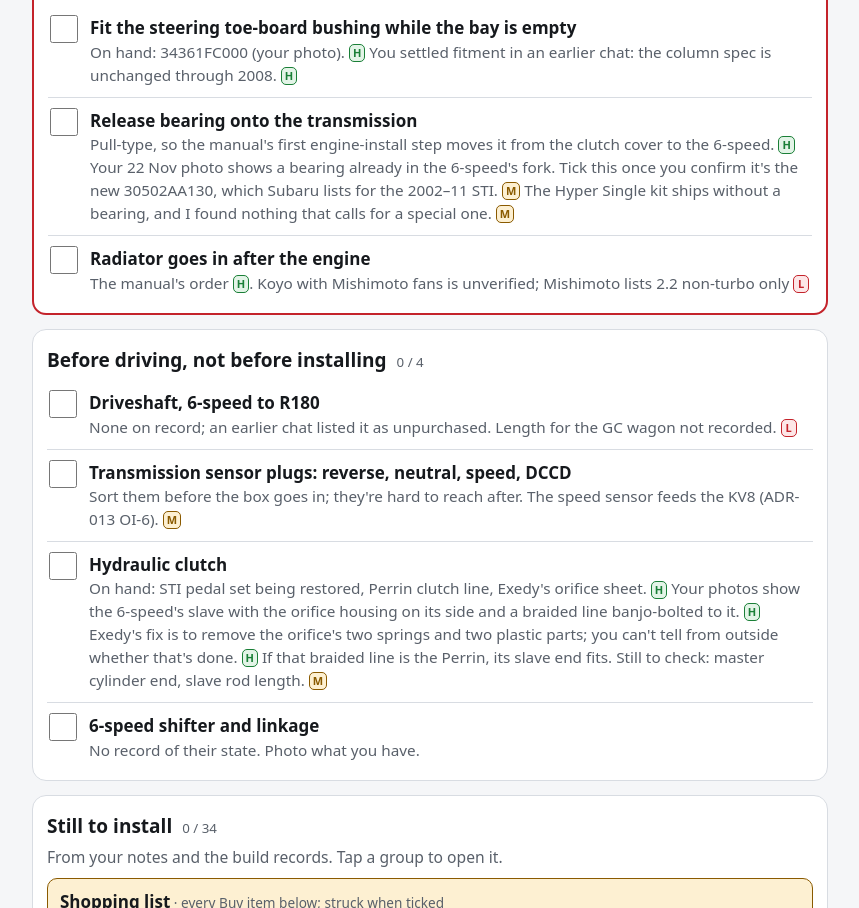
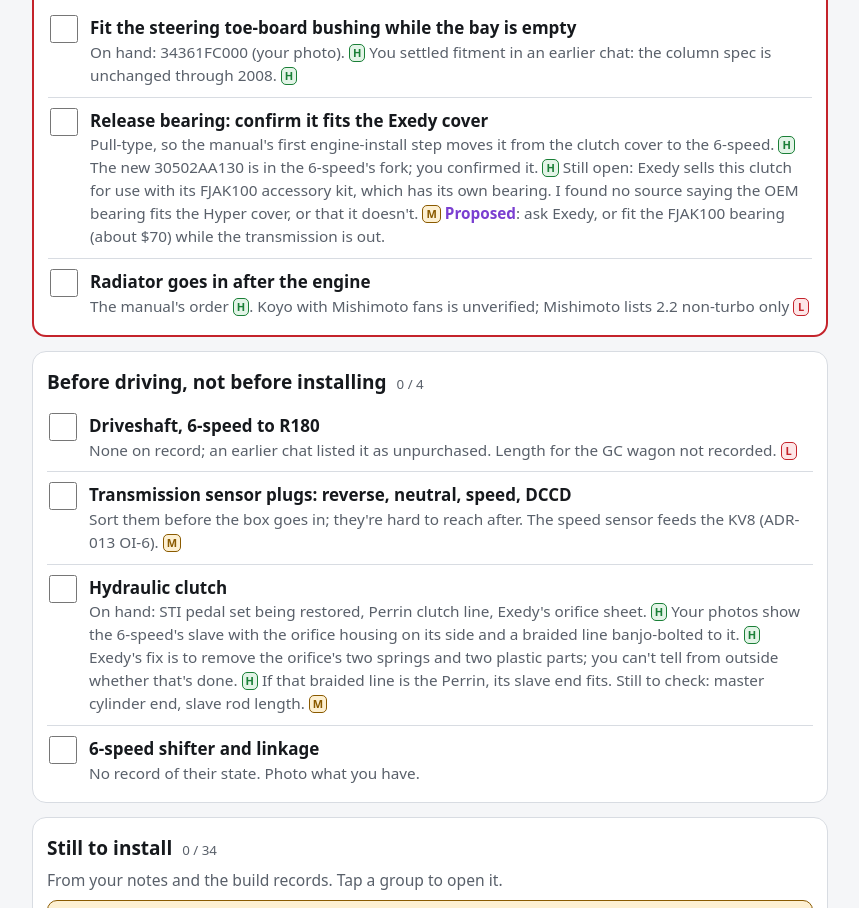
Before and after one commit to Stots714/scooby-cluster-demo, a plain HTML site: page garage/index.html in a window 1280 px wide. Shown: the part 824-1732 px from the top of the page, without its empty margins (210-1069 px from the left). Drawn offline with Linux system fonts and the light colour scheme.

Commit message:
Garage brief: bearing confirmed in fork, Exedy cover fit open

```diff
--- a/garage/index.html
+++ b/garage/index.html
@@ -126,7 +126,7 @@ footer{max-width:820px;margin:0 auto;padding:0 16px 40px;color:var(--muted);font
   <p class="ok-note"><b>Settled.</b> <b>Clutch:</b> Exedy Hyper Single, pull-type, 24-spline disc, SFI serial 021164, with its manual. Your earlier photos and the 22 Nov set. <b class="cf cf-H">H</b> H22515 is engraved on the cover itself, not a second clutch (your photo). <b class="cf cf-H">H</b> It's rated about 375 lb-ft at the wheels, so it's the break-in clutch for 750 whp. <b class="cf cf-M">M</b><br><b>Front crossmember:</b> the EJ207 ran on it in this car before the rebuild. <b class="cf cf-H">H</b></p>
   <ul>
     <li><label class="chk"><input type="checkbox" data-k="steer"><span><strong>Fit the steering toe-board bushing while the bay is empty</strong><em>On hand: 34361FC000 (your photo). <b class="cf cf-H">H</b> You settled fitment in an earlier chat: the column spec is unchanged through 2008. <b class="cf cf-H">H</b></em></span></label></li>
-    <li><label class="chk"><input type="checkbox" data-k="bearing"><span><strong>Release bearing onto the transmission</strong><em>Pull-type, so the manual's first engine-install step moves it from the clutch cover to the 6-speed. <b class="cf cf-H">H</b> Your 22 Nov photo shows a bearing already in the 6-speed's fork. Tick this once you confirm it's the new 30502AA130, which Subaru lists for the 2002–11 STI. <b class="cf cf-M">M</b> The Hyper Single kit ships without a bearing, and I found nothing that calls for a special one. <b class="cf cf-M">M</b></em></span></label></li>
+    <li><label class="chk"><input type="checkbox" data-k="bearing"><span><strong>Release bearing: confirm it fits the Exedy cover</strong><em>Pull-type, so the manual's first engine-install step moves it from the clutch cover to the 6-speed. <b class="cf cf-H">H</b> The new 30502AA130 is in the 6-speed's fork; you confirmed it. <b class="cf cf-H">H</b> Still open: Exedy sells this clutch for use with its FJAK100 accessory kit, which has its own bearing. I found no source saying the OEM bearing fits the Hyper cover, or that it doesn't. <b class="cf cf-M">M</b> <span class="prop">Proposed</span>: ask Exedy, or fit the FJAK100 bearing (about $70) while the transmission is out.</em></span></label></li>
     <li><label class="chk"><input type="checkbox" data-k="radiator"><span><strong>Radiator goes in after the engine</strong>
       <em>The manual's order <b class="cf cf-H">H</b>. Koyo with Mishimoto fans is unverified; Mishimoto lists 2.2 non-turbo only <b class="cf cf-L">L</b></em></span></label></li>
   </ul>
```
